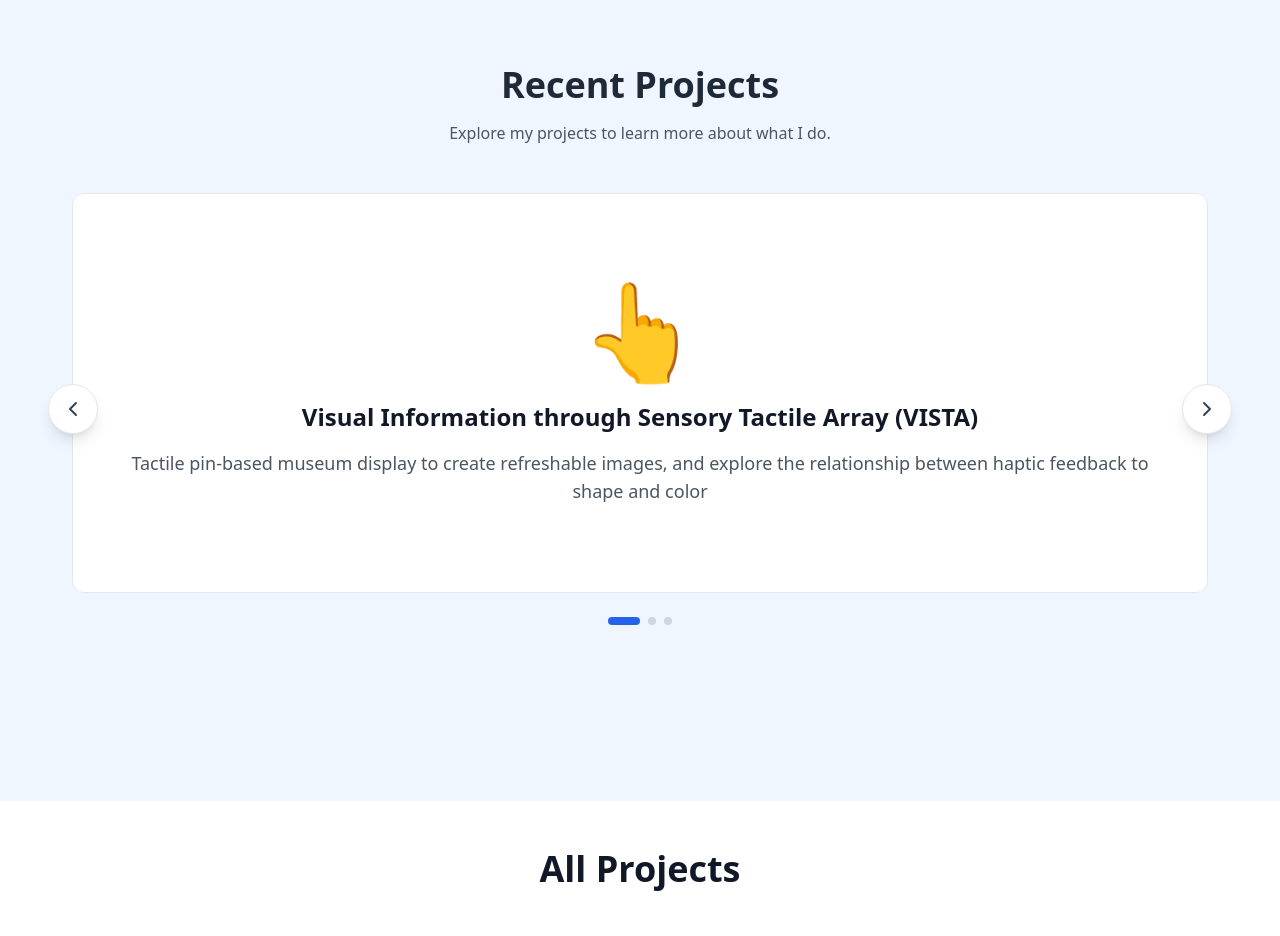
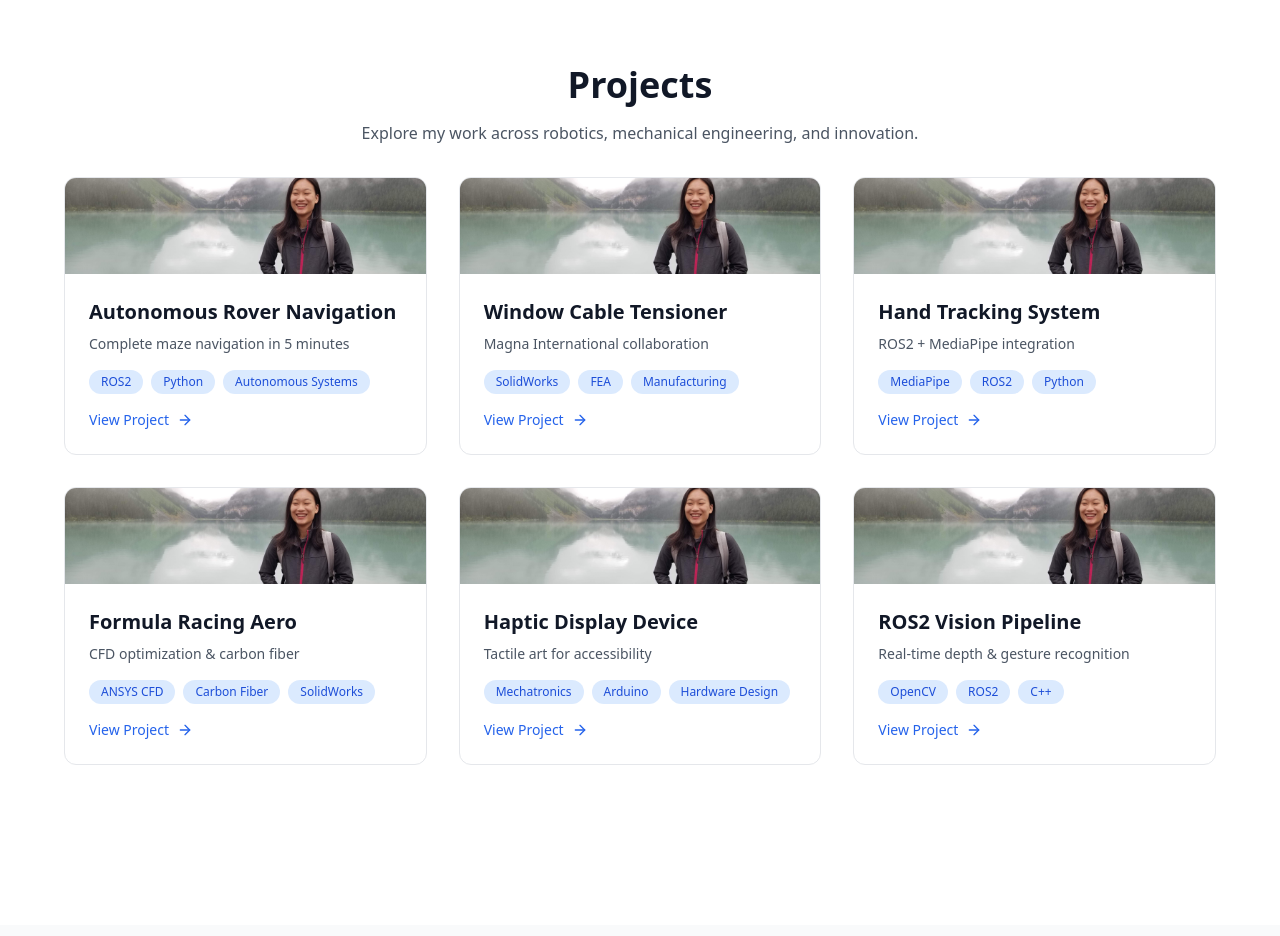
Before and after one commit to yvonne177/portfolio, a React (Vite) app: page / in a window 1280 px wide. Shown: the part 1860-2796 px from the top of the page. Built offline with nearby package versions, Linux system fonts and the light colour scheme.

Commit message:
update projects formatting

```diff
--- a/src/App.jsx
+++ b/src/App.jsx
@@ -1,21 +1,22 @@
 import React, { useState, useEffect } from 'react';
-import { Github, Linkedin, Mail, ChevronDown, Menu, X, ExternalLink, Download, Code, Cpu, Wrench, Camera, Car, Hand, Bot } from 'lucide-react';
+import { Github, Linkedin, Mail, ChevronDown, Menu, X, ExternalLink, Download, Code, Cpu, Wrench, Camera, Car, Hand, Bot, ArrowRight } from 'lucide-react';
 
 export default function Portfolio() {
   const [isMenuOpen, setIsMenuOpen] = useState(false);
   const [activeSection, setActiveSection] = useState('home');
   const [isScrolled, setIsScrolled] = useState(false);
-  const [currentSlide, setCurrentSlide] = useState(0);
   const [typedText, setTypedText] = useState('');
   const [isDeleting, setIsDeleting] = useState(false);
   const [loopNum, setLoopNum] = useState(0);
   const [typingSpeed, setTypingSpeed] = useState(70);
 
+
   const roles = [
     "Student",
     "Robotics Engineer",
+    "CAD Prototyper",
+    "Machine Shop Enthusiast",
     "Mechatronics Engineer",
-    "CAD Prototyper",
     "Haptic Interface Designer",
     "Outdoors Enthusiast"
   ];
@@ -24,6 +25,75 @@ export default function Portfolio() {
     { title: "Visual Information through Sensory Tactile Array (VISTA)", icon: "👆", description: "Tactile pin-based museum display to create refreshable images, and explore the relationship between haptic feedback to shape and color" },
     { title: "Programming Assignments", icon: "🔌", description: "Computer-Integrated Surgery applications" },
     { title: "Autonomous Rover Design Challenge", icon: "🖨️", description: "Orientation, localization, object pick-up and drop-off to designated spot" },
+  ];
+
+  const projects = [
+    {
+      id: 1,
+      title: "Autonomous Rover Navigation",
+      subtitle: "Complete maze navigation in 5 minutes",
+      icon: "🤖",
+      color: "from-blue-400 to-blue-600",
+      image: "/portfolio/Banff_lakelouise.jpg",
+      skills: ["ROS2", "Python", "Autonomous Systems"],
+      description: "A fully autonomous rover capable of navigating complex mazes using sensor fusion and real-time path planning.",
+      slug: "autonomous-rover"
+    },
+    {
+      id: 2,
+      title: "Window Cable Tensioner",
+      subtitle: "Magna International collaboration",
+      icon: "🚗",
+      color: "from-blue-400 to-blue-600",
+      image: "/portfolio/Banff_lakelouise.jpg",
+      skills: ["SolidWorks", "FEA", "Manufacturing"],
+      description: "Designed and prototyped a precision cable tensioning mechanism for automotive applications.",
+      slug: "window-cable-tensioner"
+    },
+    {
+      id: 3,
+      title: "Hand Tracking System",
+      subtitle: "ROS2 + MediaPipe integration",
+      icon: "👁️",
+      color: "from-purple-400 to-purple-600",
+      image: "/portfolio/Banff_lakelouise.jpg",
+      skills: ["MediaPipe", "ROS2", "Python"],
+      description: "Developed a real-time hand gesture recognition and tracking system using computer vision.",
+      slug: "hand-tracking"
+    },
+    {
+      id: 4,
+      title: "Formula Racing Aero",
+      subtitle: "CFD optimization & carbon fiber",
+      icon: "🏎️",
+      color: "from-green-400 to-green-600",
+      image: "/portfolio/Banff_lakelouise.jpg",
+      skills: ["ANSYS CFD", "Carbon Fiber", "SolidWorks"],
+      description: "Optimized aerodynamic performance for a formula racing vehicle using computational fluid dynamics.",
+      slug: "formula-racing-aero"
+    },
+    {
+      id: 5,
+      title: "Haptic Display Device",
+      subtitle: "Tactile art for accessibility",
+      icon: "👆",
+      color: "from-pink-400 to-pink-600",
+      image: "/portfolio/Banff_lakelouise.jpg",
+      skills: ["Mechatronics", "Arduino", "Hardware Design"],
+      description: "Created an innovative tactile display using pin arrays to render images through haptic feedback.",
+      slug: "haptic-display"
+    },
+    {
+      id: 6,
+      title: "ROS2 Vision Pipeline",
+      subtitle: "Real-time depth & gesture recognition",
+      icon: "📷",
+      color: "from-orange-400 to-orange-600",
+      image: "/portfolio/Banff_lakelouise.jpg",
+      skills: ["OpenCV", "ROS2", "C++"],
+      description: "Built a comprehensive computer vision pipeline for real-time processing and analysis.",
+      slug: "ros2-vision-pipeline"
+    },
   ];
 
   useEffect(() => {
@@ -71,14 +141,6 @@ export default function Portfolio() {
       setIsMenuOpen(false);
       setActiveSection(id);
     }
-  };
-
-  const nextSlide = () => {
-    setCurrentSlide((prev) => (prev + 1) % projectSlides.length);
-  };
-
-  const prevSlide = () => {
-    setCurrentSlide((prev) => (prev - 1 + projectSlides.length) % projectSlides.length);
   };
 
   return (
@@ -274,87 +336,57 @@ export default function Portfolio() {
         </div>
       </section>
 
-      {/* Projects Section with Carousel */}
-      <section id="projects" className="py-24 px-4 bg-blue-50">
+      {/* Projects Section */}
+      <section id="projects" className="py-24 px-4 bg-white">
         <div className="max-w-6xl mx-auto">
-          <h2 className="text-4xl font-bold mb-4 text-center text-gray-800">Recent Projects</h2>
-          <p className="text-center text-gray-600 mb-12 text-base">
-            Explore my projects to learn more about what I do.
+          <h2 className="text-4xl font-bold mb-4 text-center text-gray-900">Projects</h2>
+          <p className="text-center text-gray-600 mb-8 text-base">
+            Explore my work across robotics, mechanical engineering, and innovation.
           </p>
 
-          {/* Carousel */}
-          <div className="relative mb-20">
-            <div className="overflow-hidden rounded-xl">
-              <div className="flex transition-transform duration-500 ease-in-out" style={{ transform: `translateX(-${currentSlide * 100}%)` }}>
-                {projectSlides.map((slide, idx) => (
-                  <div key={idx} className="min-w-full">
-                    <div className="bg-white rounded-xl p-12 mx-2 border border-gray-200 flex flex-col items-center justify-center" style={{ minHeight: '400px' }}>
-                      <div className="text-8xl mb-6">{slide.icon}</div>
-                      <h3 className="text-2xl font-bold text-gray-900 mb-4 text-center">{slide.title}</h3>
-                      <p className="text-gray-600 text-center text-lg">{slide.description}</p>
-                    </div>
+          {/* Projects Grid */}
+          <div className="grid md:grid-cols-3 gap-8 mb-16">
+            {projects.map((project) => (
+              <a
+                key={project.id}
+                href={`/portfolio/${project.slug}`}
+                className="group cursor-pointer overflow-hidden rounded-xl border border-gray-200 hover:shadow-xl transition-all duration-300 block"
+              >
+                {/* Image Container */}
+                <div className="relative h-24 overflow-hidden bg-gray-100">
+                  <img
+                    src={project.image}
+                    alt={project.title}
+                    className="w-full h-full object-cover group-hover:scale-105 transition-transform duration-300"
+                  />
+                </div>
+
+                {/* Content Container */}
+                <div className="p-6">
+                  <h3 className="text-xl font-bold mb-2 text-gray-900">{project.title}</h3>
+                  <p className="text-sm text-gray-600 mb-4">{project.subtitle}</p>
+
+                  {/* Skills Tags */}
+                  <div className="flex flex-wrap gap-2 mb-4">
+                    {project.skills.map((skill, idx) => (
+                      <span key={idx} className="text-xs bg-blue-100 text-blue-700 px-3 py-1 rounded-full font-medium">
+                        {skill}
+                      </span>
+                    ))}
                   </div>
-                ))}
-              </div>
-            </div>
 
-            {/* Navigation Buttons */}
-            <button
-              onClick={prevSlide}
-              className="absolute left-0 top-1/2 -translate-y-1/2 -translate-x-4 bg-white rounded-full p-3 shadow-lg hover:bg-gray-50 transition-colors border border-gray-200"
-            >
-              <ChevronDown size={24} className="rotate-90 text-gray-700" />
-            </button>
-            <button
-              onClick={nextSlide}
-              className="absolute right-0 top-1/2 -translate-y-1/2 translate-x-4 bg-white rounded-full p-3 shadow-lg hover:bg-gray-50 transition-colors border border-gray-200"
-            >
-              <ChevronDown size={24} className="-rotate-90 text-gray-700" />
-            </button>
-
-            {/* Dots Indicator */}
-            <div className="flex justify-center gap-2 mt-6">
-              {projectSlides.map((_, idx) => (
-                <button
-                  key={idx}
-                  onClick={() => setCurrentSlide(idx)}
-                  className={`w-2 h-2 rounded-full transition-all ${idx === currentSlide ? 'bg-blue-600 w-8' : 'bg-gray-300'}`}
-                />
-              ))}
-            </div>
+                  <span className="text-blue-600 text-sm font-medium flex items-center gap-2 group-hover:text-blue-700 transition-colors">
+                    View Project
+                    <ArrowRight size={16} className="group-hover:translate-x-1 transition-transform" />
+                  </span>
+                </div>
+              </a>
+            ))}
           </div>
         </div>
       </section>
 
-      {/* All Projects */}
-      <section className="py-12 px-4 bg-white">
-        <div className="max-w-6xl mx-auto">
-          <h2 className="text-4xl font-bold mb-12 text-center text-gray-900">All Projects</h2>
-          <div className="grid md:grid-cols-2 lg:grid-cols-3 gap-6">
-            {[
-              { title: "Autonomous Rover Navigation", subtitle: "Complete maze navigation in 5 minutes", icon: "🤖", color: "from-blue-400 to-blue-600" },
-              { title: "Window Cable Tensioner", subtitle: "Magna International collaboration", icon: "🚗", color: "from-blue-400 to-blue-600" },
-              { title: "Hand Tracking System", subtitle: "ROS2 + MediaPipe integration", icon: "👁️", color: "from-purple-400 to-purple-600" },
-              { title: "Formula Racing Aero", subtitle: "CFD optimization & carbon fiber", icon: "🏎️", color: "from-green-400 to-green-600" },
-              { title: "Haptic Display Device", subtitle: "Tactile art for accessibility", icon: "👆", color: "from-pink-400 to-pink-600" },
-              { title: "ROS2 Vision Pipeline", subtitle: "Real-time depth & gesture recognition", icon: "📷", color: "from-orange-400 to-orange-600" },
-            ].map((project, idx) => (
-              <div key={idx} className="bg-gray-50 rounded-xl overflow-hidden border border-gray-200 hover:shadow-lg transition-all hover:transform hover:-translate-y-1 cursor-pointer">
-                <div className={`h-40 bg-gradient-to-br ${project.color} flex items-center justify-center`}>
-                  <span className="text-5xl">{project.icon}</span>
-                </div>
-                <div className="p-5">
-                  <h3 className="text-lg font-bold mb-1 text-gray-900">{project.title}</h3>
-                  <p className="text-sm text-gray-600 mb-3">{project.subtitle}</p>
-                  <button className="text-blue-600 hover:text-blue-700 text-sm font-medium">
-                    Read More
-                  </button>
-                </div>
-              </div>
-            ))}
-          </div>
-        </div>
-      </section>
+
 
       {/* Skills */}
       <section id="skills" className="py-24 px-4 bg-gray-50">
@@ -396,7 +428,7 @@ export default function Portfolio() {
               </a>
             </div>
             <div className="flex gap-6 justify-center">
-              <a href="www.linkedin.com/in/yvonnezhang177" target="_blank" rel="noopener noreferrer" className="hover:text-blue-600 transition-colors text-gray-700">
+              <a href="https://www.linkedin.com/in/yvonnezhang177" target="_blank" rel="noopener noreferrer" className="hover:text-blue-600 transition-colors text-gray-700">
                 <Linkedin size={32} />
               </a>
               <a href="https://github.com/yvonne177" target="_blank" rel="noopener noreferrer" className="hover:text-blue-600 transition-colors text-gray-700">
```
